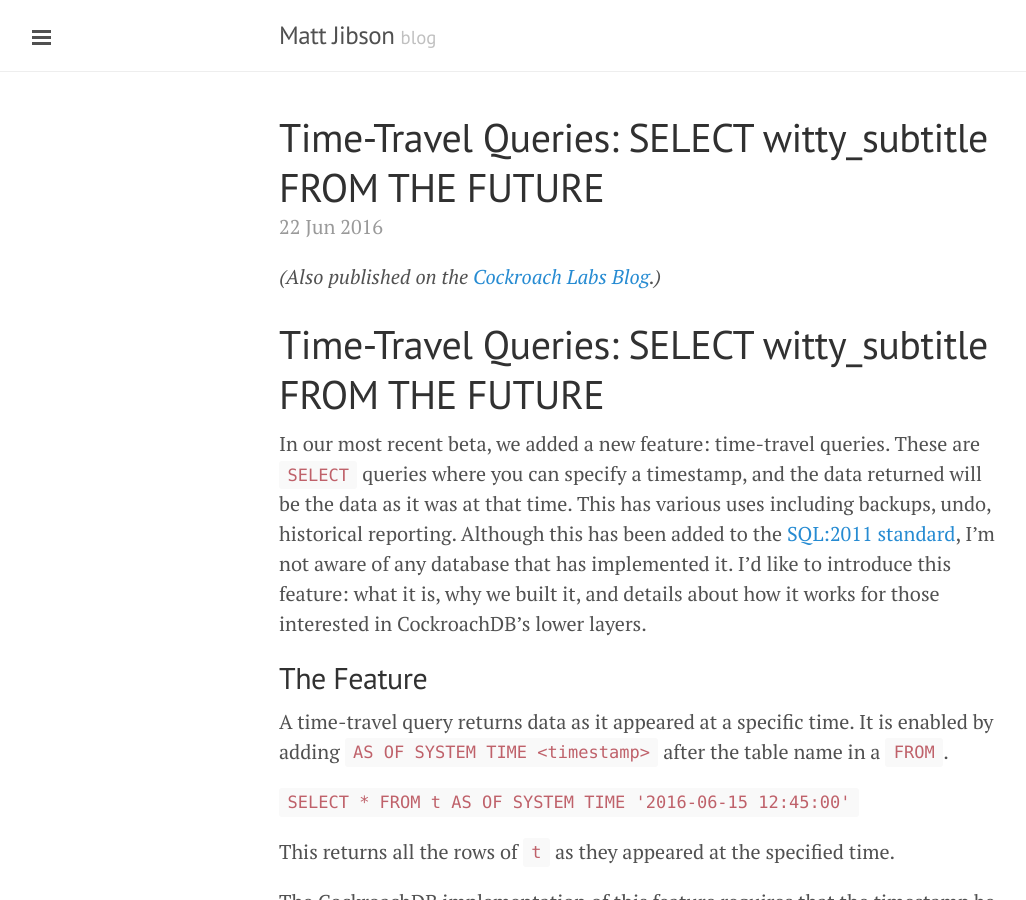
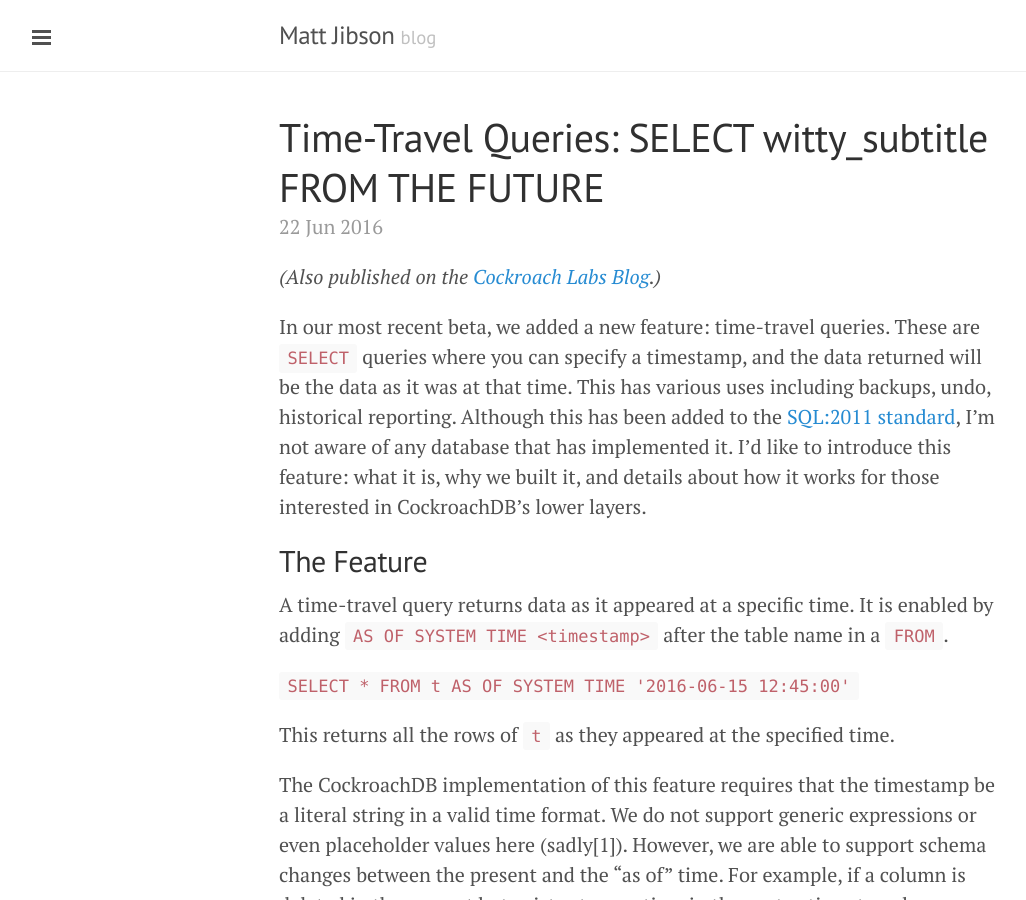
Before and after one commit to mjibson/mjibson.github.io, a Jekyll site: the page built from _posts/2016-06-22-time-travel-queries.md, in a window 1280 px wide and 900 px high. Shown: the whole window, without its empty margins (1-1027 px from the left). Built offline with Jekyll 4.4.1, drawn with Linux system fonts in a browser that asks for light colours.

Commit message:
Update 2016-06-22-time-travel-queries.md

```diff
--- a/_posts/2016-06-22-time-travel-queries.md
+++ b/_posts/2016-06-22-time-travel-queries.md
@@ -6,8 +6,6 @@ categories: [cockroachdb]
 ---
 
 _(Also published on the [Cockroach Labs Blog](https://www.cockroachlabs.com/blog/time-travel-queries-select-witty_subtitle-the_future/).)_
-
-# Time-Travel Queries: SELECT witty_subtitle FROM THE FUTURE
 
 In our most recent beta, we added a new feature: time-travel queries. These are `SELECT` queries where you can specify a timestamp, and the data returned will be the data as it was at that time. This has various uses including backups, undo, historical reporting. Although this has been added to the [SQL:2011 standard](https://en.wikipedia.org/wiki/SQL:2011#Temporal_support), I'm not aware of any database that has implemented it. I'd like to introduce this feature: what it is, why we built it, and details about how it works for those interested in CockroachDB's lower layers.
 
```
